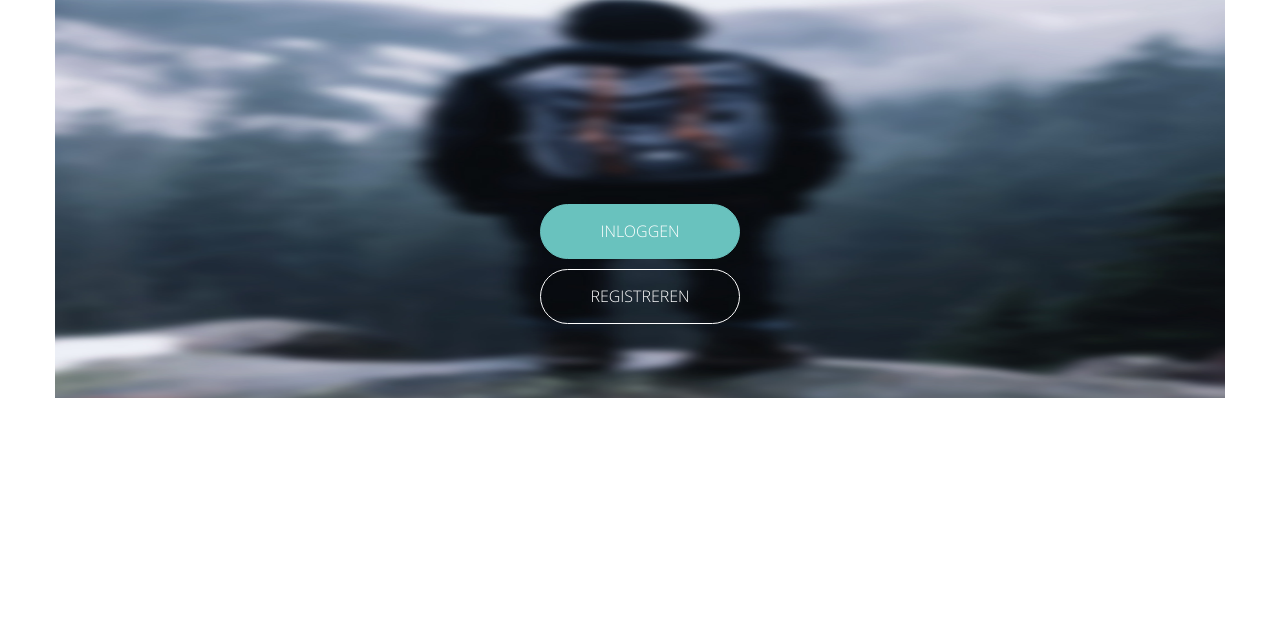
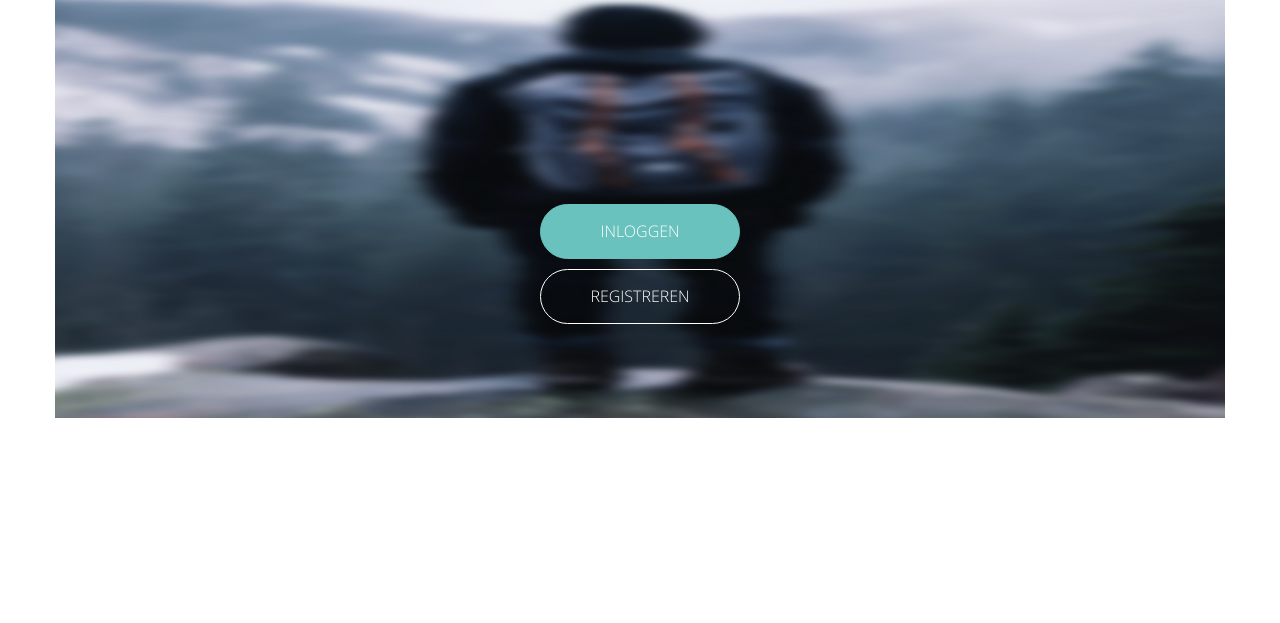
Before and after one commit to TomHoevenaars/Explrs-App, a plain HTML site: page www/index.html in a window 1280 px wide. Shown: the part 177-800 px from the top of the page. Drawn offline with Linux system fonts and the light colour scheme.

Commit message:
changes2
changes

```diff
--- a/www/css/stylesheet.css
+++ b/www/css/stylesheet.css
@@ -28,7 +28,7 @@ body {
     -webkit-user-select: none;
     font-family: "OpenSansLight" !important;
     font-size: 12px;
-    height: 575px;
+    height: 595px;
     margin: 0px;
     padding: 0px;
     width: 100%;
```
